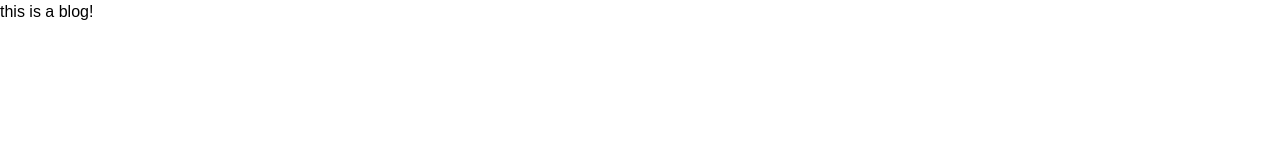
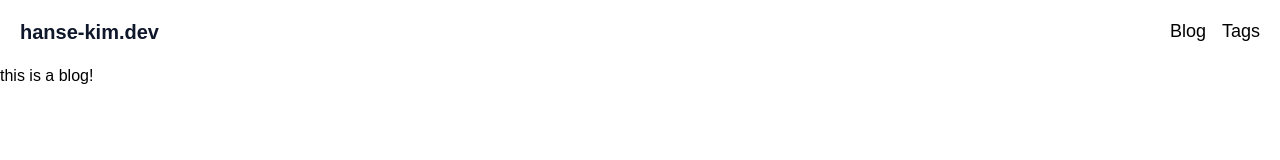
Before and after one commit to hanse-kim/hanse-kim.github.io, a Gatsby site: page /blog in a window 1280 px wide. Built offline with nearby package versions, Linux system fonts and the light colour scheme; Gatsby itself is replaced by a stand-in of ours; a web font is replaced by a local one.

Commit message:
Add header

```diff
--- a/gatsby-config.ts
+++ b/gatsby-config.ts
@@ -19,6 +19,7 @@ const config: GatsbyConfig = {
     'gatsby-plugin-postcss',
     'gatsby-plugin-image',
     'gatsby-plugin-sitemap',
+    'gatsby-plugin-root-import',
     // {
     //   resolve: `gatsby-plugin-gtag`,
     //   options: {
--- a/package.json
+++ b/package.json
@@ -25,6 +25,7 @@
     "gatsby-plugin-manifest": "^5.13.1",
     "gatsby-plugin-mdx": "^5.13.1",
     "gatsby-plugin-postcss": "^6.13.1",
+    "gatsby-plugin-root-import": "^2.0.9",
     "gatsby-plugin-sharp": "^5.13.1",
     "gatsby-plugin-sitemap": "^6.13.1",
     "gatsby-remark-images": "^7.13.1",
--- a/src/_libs/constants/routes.ts
+++ b/src/_libs/constants/routes.ts
@@ -1,3 +1,6 @@
 export const routes = {
   blog: '/blog/',
-};
+  tags: '/tags/',
+} as const;
+
+export type Route = (typeof routes)[keyof typeof routes];
--- a/src/components/common/seo.tsx
+++ b/src/components/common/seo.tsx
@@ -1,6 +1,6 @@
-import { HeadProps, PageProps } from 'gatsby';
-import { useSiteMetadata } from '../../hooks/use-site-metadata';
+import { HeadProps } from 'gatsby';
 import React from 'react';
+import { useSiteMetadata } from 'src/hooks/use-site-metadata';
 
 type SeoProps = HeadProps & {
   title?: string;
@@ -10,7 +10,7 @@ export const Seo = ({ title, location }: SeoProps) => {
   const siteMetadata = useSiteMetadata();
 
   const pageTitle = `${title ? `${title} | ` : ''}${siteMetadata.title}`;
-  const pageUrl = `${siteMetadata.blogUrl}${location.pathname || ''}`;
+  const pageUrl = `${siteMetadata.siteUrl}${location.pathname || ''}`;
 
   return (
     <>
--- a/src/components/layout/header.tsx
+++ /dev/null
@@ -1,7 +0,0 @@
-import React from 'react';
-
-type HeaderProps = {};
-
-export const Header = ({}: HeaderProps) => {
-  return <header></header>;
-};
--- /dev/null
+++ b/src/components/layout/header/index.tsx
@@ -0,0 +1,18 @@
+import React from 'react';
+import { Logo } from './logo';
+import { NavButton } from './nav-button';
+import { routes } from 'src/_libs/constants/routes';
+
+type HeaderProps = {};
+
+export const Header = ({}: HeaderProps) => {
+  return (
+    <header className="flex items-center justify-between px-20 h-header-height">
+      <Logo />
+      <nav className="flex items-center gap-16">
+        <NavButton to={routes.blog}>Blog</NavButton>
+        <NavButton to={routes.tags}>Tags</NavButton>
+      </nav>
+    </header>
+  );
+};
--- /dev/null
+++ b/src/components/layout/header/logo.tsx
@@ -0,0 +1,16 @@
+import { routes } from 'src/_libs/constants/routes';
+import { Link } from 'gatsby';
+import React from 'react';
+import { useSiteMetadata } from 'src/hooks/use-site-metadata';
+
+type LogoProps = {};
+
+export const Logo = ({}: LogoProps) => {
+  const { title } = useSiteMetadata();
+
+  return (
+    <Link className="text-20-800 text-slate-900" to={routes.blog}>
+      {title}
+    </Link>
+  );
+};
--- /dev/null
+++ b/src/components/layout/header/nav-button.tsx
@@ -0,0 +1,24 @@
+import { Link } from 'gatsby';
+import React from 'react';
+import { Route } from 'src/_libs/constants/routes';
+import { usePage } from 'src/contexts/page-context';
+
+type NavButtonProps = {
+  children?: React.ReactNode;
+  to: Route;
+};
+
+export const NavButton = ({ children, to }: NavButtonProps) => {
+  const { path } = usePage();
+
+  return (
+    <Link
+      className="cursor-pointer w-fit text-18-400 drop-shadow-transparent transition-shadow disabled:cursor-default hover:drop-shadow-text data-[active=true]:drop-shadow-text group"
+      to={to}
+      data-active={to === path}
+    >
+      <span>{children}</span>
+      <div className="w-full h-1 mx-auto transition-transform scale-x-0 bg-slate-900 group-hover:scale-x-100 group-data-[active=true]:scale-x-100" />
+    </Link>
+  );
+};
--- a/src/components/screen/blog-screen/index.tsx
+++ b/src/components/screen/blog-screen/index.tsx
@@ -1,5 +1,5 @@
+import { Layout } from 'src/components/layout';
 import React from 'react';
-import { Layout } from '../../layout';
 
 type BlogScreenProps = {};
 
--- /dev/null
+++ b/src/contexts/page-context.tsx
@@ -0,0 +1,24 @@
+import { PageProps } from 'gatsby';
+import React, { createContext, useContext } from 'react';
+
+type PageContextValue = Omit<PageProps, 'children'> & {};
+
+const PageContext = createContext<PageContextValue | null>(null);
+
+type PageProviderProps = PageContextValue & { children: React.ReactNode };
+
+export const PageProvider = ({ children, ...pageProps }: PageProviderProps) => {
+  return (
+    <PageContext.Provider value={pageProps}>{children}</PageContext.Provider>
+  );
+};
+
+export const usePage = () => {
+  const value = useContext(PageContext);
+
+  if (value === null) {
+    throw new Error(`Cannot found PageProvider.`);
+  }
+
+  return value;
+};
--- a/src/pages/blog.tsx
+++ b/src/pages/blog.tsx
@@ -2,11 +2,16 @@ import React from 'react';
 import { BlogScreen } from '../components/screen/blog-screen';
 import { HeadFC, PageProps } from 'gatsby';
 import { Seo } from '../components/common/seo';
+import { PageProvider } from 'src/contexts/page-context';
 
 export const Head: HeadFC = (pageProps) => <Seo {...pageProps} />;
 
-const BlogPage = ({}: PageProps) => {
-  return <BlogScreen />;
+const BlogPage = ({ ...pageProps }: PageProps) => {
+  return (
+    <PageProvider {...pageProps}>
+      <BlogScreen />
+    </PageProvider>
+  );
 };
 
 export default BlogPage;
```
Also changed, not shown: tsconfig.json (+20 -93 lines), 1 other file.
